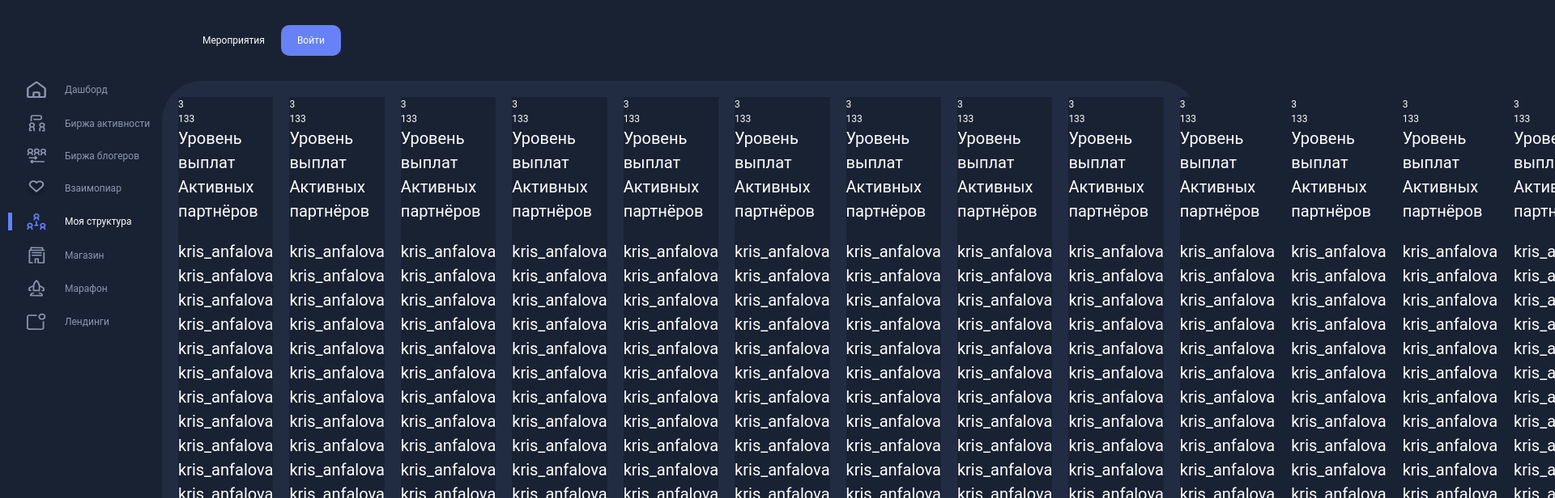
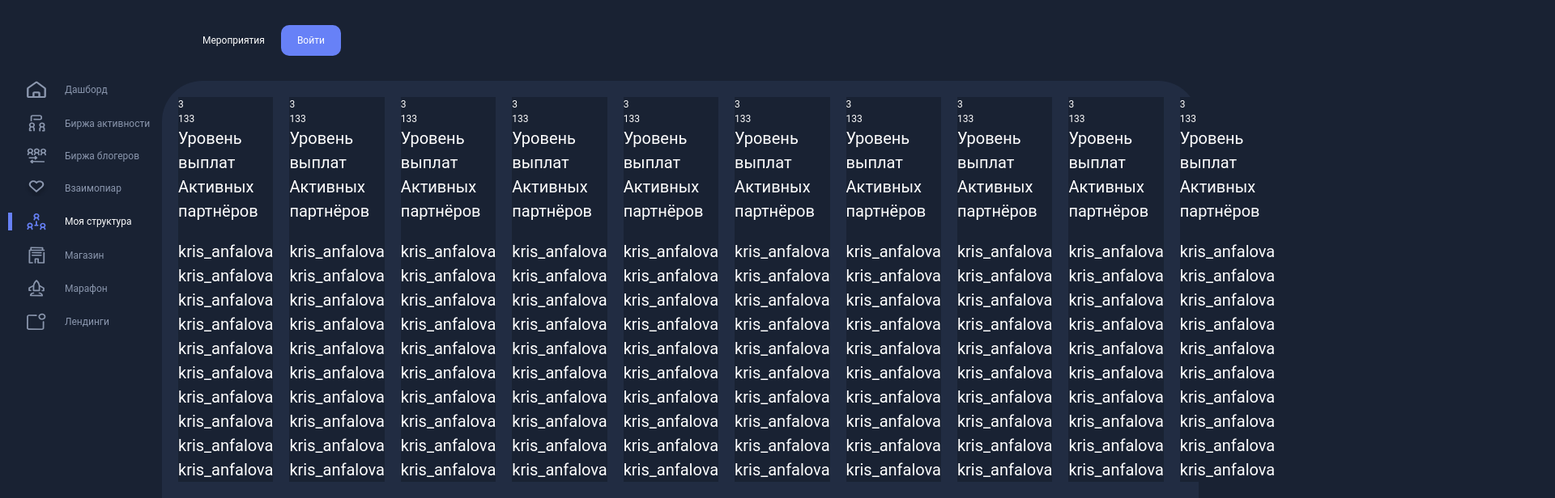
Before and after one commit to ilyasudakov/dfa-media-test-task, a Next.js app: page / in a window 1280 px wide. Shown: the top 616 px of the page at 81% size, 1920 px wide, since content can reach past the window. Built offline with nearby package versions, Linux system fonts and the light colour scheme.

Commit message:
Reduce amount of cards

```diff
--- a/src/widgets/homepage/index.tsx
+++ b/src/widgets/homepage/index.tsx
@@ -3,14 +3,14 @@ import Card from "./components/Card";
 export default function Homepage() {
   return (
     <div className="flex flex-wrap items-streth gap-4">
-      {Array.from({ length: 50 }).map((data, index) => (
+      {Array.from({ length: 10 }).map((data, index) => (
         <Card
           data={{
             level: 3,
             partnersNumber: 133,
           }}
           isActive={index === 0}
-          users={Array.from({ length: 20 })}
+          users={Array.from({ length: 10 })}
           key={index}
         />
       ))}
```
